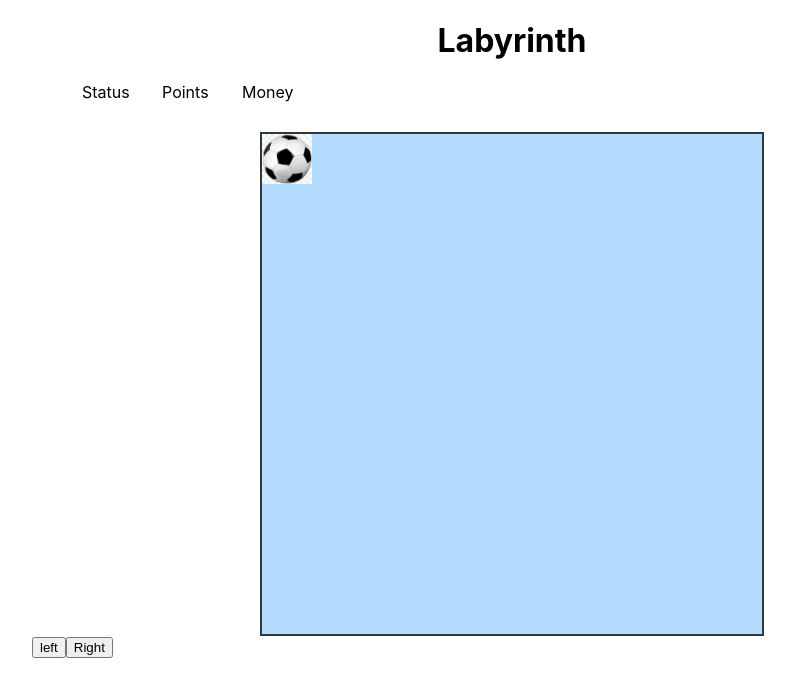
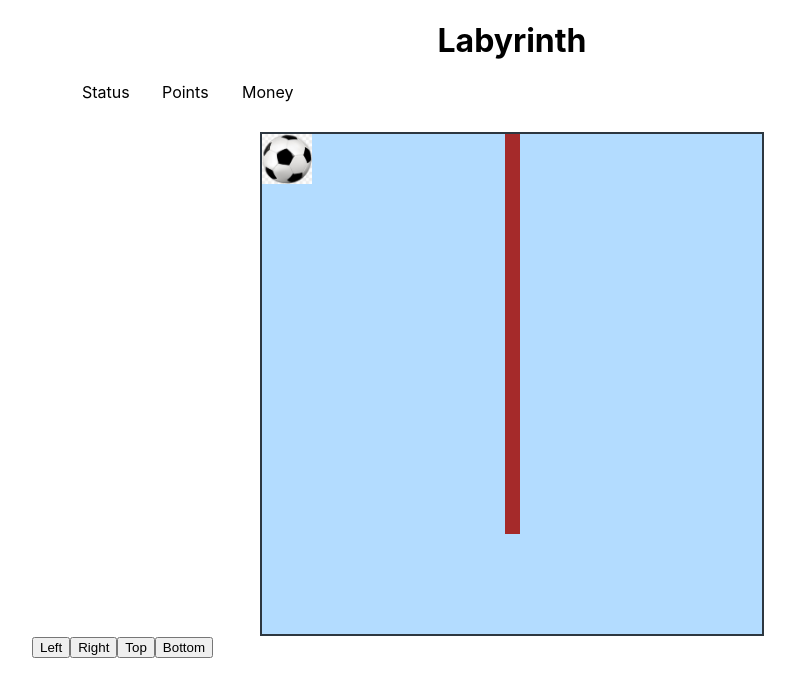
Before and after one commit to andrey136/Labyrinth, a React (Create React App) app: page / in a window 1280 px wide. Shown: the top 696 px of the page, without its empty margins (128-923 px from the left). Built offline with nearby package versions, Linux system fonts and the light colour scheme.

Commit message:
Second commit

```diff
--- a/package.json
+++ b/package.json
@@ -5,7 +5,9 @@
   "dependencies": {
     "react": "^16.10.2",
     "react-dom": "^16.10.2",
-    "react-scripts": "3.2.0"
+    "react-motion": "^0.5.2",
+    "react-scripts": "3.2.0",
+    "react-transition-group": "^4.3.0"
   },
   "scripts": {
     "start": "react-scripts start",
--- a/src/App.css
+++ b/src/App.css
@@ -37,11 +37,22 @@ h1{
 }
 
 .game .ball-right{
-  transition: margin 3s;
-  margin-left: 450px;
+  position: absolute;
+  transition: margin 0.7s;
+  margin-left: 192.5px;
 }
 
 .game .ball-left{
+  position: absolute;
   margin-left: 0;
-  transition: margin 3s;
+  transition: margin 0.7s;
 }
+
+.wall-1{
+  top: 0;
+  position: absolute;
+  height: 400px;
+  width: 15px;
+  left: 242.5px;
+  background: brown;
+}
--- a/src/App.js
+++ b/src/App.js
@@ -5,14 +5,33 @@ import './App.css';
 
 class App extends Component {
   state = {
+    location: [0, 0],
     dir: 0,
+    walls: [{height: 400, left: 242.5, top: 0}],
+    width: 50,
+    field: 500
   };
 
-  animation(){
-    console.log('animation');
+  animation(dir) {
+    let left = this.state.location[0];
+    let top = this.state.location[1];
+    switch(dir){
+      case 0:
+        left = 0;
+        break;
+      case 1:
+        left = this.state.walls[0].left - this.state.width;
+        break;
+      case 2:
+        top = 0;
+        break;
+      case 3:
+        top = this.state.field - this.state.width;
+    }
     this.setState({
-      dir: !this.state.dir,
+      location: [left, top],
     });
+    console.log(this.state.location);
   }
 
   render() {
@@ -30,10 +49,18 @@ class App extends Component {
         </header>
         <div className='container'>
           <section className="game">
-            <img src={ball} className={this.state.dir ? 'ball-right' : 'ball-left'} alt="" width="50" height="50"/>
+            <img src={ball} className="ball"
+                 style={{
+                   transition: `margin 0.7s`,
+                   margin: `${this.state.location[1]}px 0 0 ${this.state.location[0]}px`,
+                 }}
+                 alt="" width="50" height="50"/>
+            <div className="wall-1"></div>
           </section>
-          <button onClick={() => this.animation()}>left</button>
-          <button onClick={() => this.animation()}>Right</button>
+          <button onClick={() => this.animation(0)}>Left</button>
+          <button onClick={() => this.animation(1)}>Right</button>
+          <button onClick={() => this.animation(2)}>Top</button>
+          <button onClick={() => this.animation(3)}>Bottom</button>
         </div>
       </div>
     );
```
Also changed, not shown: 1 other file (tests, documents, lock files or other folders).
